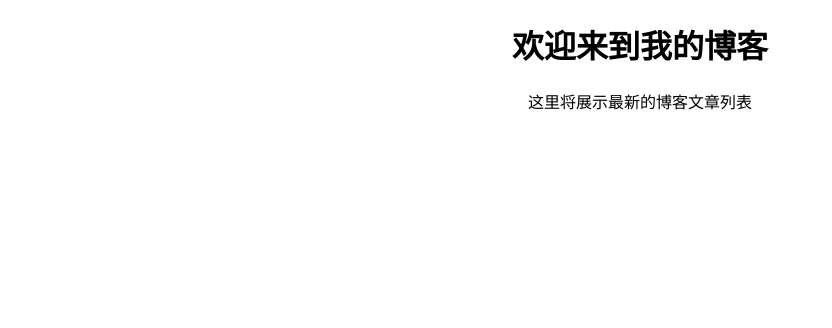
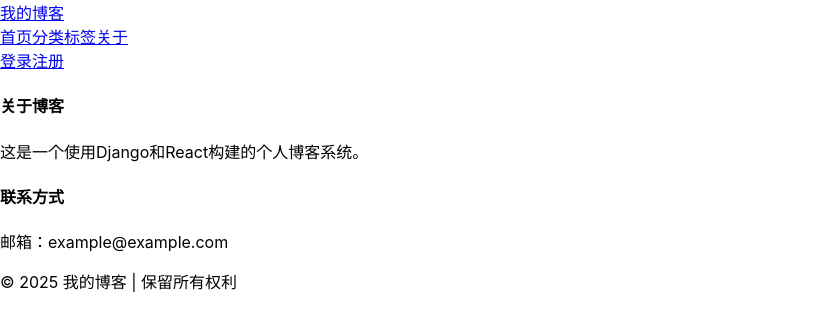
Before and after one commit to SaintFore/BlogEt, a React (Create React App) app in the folder frontend/: page / in a window 1280 px wide. Shown: the top 328 px of the page, without its empty margins (0-832 px from the left). Built offline with nearby package versions, Linux system fonts and the light colour scheme.

Commit message:
添加一些组件

```diff
--- a/frontend/src/App.js
+++ b/frontend/src/App.js
@@ -1,13 +1,16 @@
 import React from 'react';
-import { RouterProvider } from 'react-router-dom';
+import { BrowserRouter as Router, Routes, Route, BrowserRouter } from 'react-router-dom';
 import router from './routes';
+import Layout from './components/layout/Layout/Layout';
 import './App.css';
 
 function App() {
   return (
-    <div className="App">
-      <RouterProvider router={router} />
-    </div>
+    <BrowserRouter>
+      <Layout>
+
+      </Layout>
+    </BrowserRouter>
   );
 }
 
--- /dev/null
+++ b/frontend/src/components/layout/Footer/Footer.js
@@ -0,0 +1,24 @@
+import React from 'react';
+import './Footer.css';
+
+function Footer() {
+  return (
+    <footer className="footer">
+      <div className="footer-content">
+        <div className="footer-section">
+          <h4>关于博客</h4>
+          <p>这是一个使用Django和React构建的个人博客系统。</p>
+        </div>
+        <div className="footer-section">
+          <h4>联系方式</h4>
+          <p>邮箱：example@example.com</p>
+        </div>
+      </div>
+      <div className="footer-bottom">
+        <p>&copy; {new Date().getFullYear()} 我的博客 | 保留所有权利</p>
+      </div>
+    </footer>
+  );
+}
+
+export default Footer;
--- /dev/null
+++ b/frontend/src/components/layout/Layout/Layout.js
@@ -0,0 +1,18 @@
+import React from 'react';
+import Navbar from '../Navbar/Navbar';
+import Footer from '../Footer/Footer';
+import './Layout.css';
+
+function Layout({ children }) {
+  return (
+    <div className="layout">
+      <Navbar />
+      <main className="content">
+        {children}
+      </main>
+      <Footer />
+    </div>
+  );
+}
+
+export default Layout;
--- /dev/null
+++ b/frontend/src/components/layout/Navbar/Navbar.js
@@ -0,0 +1,25 @@
+import React from 'react';
+import { Link } from 'react-router-dom';
+import './Navbar.css';
+
+function Navbar() {
+  return (
+    <nav className="navbar">
+      <div className="navbar-brand">
+        <Link to="/">我的博客</Link>
+      </div>
+      <div className="navbar-links">
+        <Link to="/" className="nav-link">首页</Link>
+        <Link to="/categories" className="nav-link">分类</Link>
+        <Link to="/tags" className="nav-link">标签</Link>
+        <Link to="/about" className="nav-link">关于</Link>
+      </div>
+      <div className="navbar-auth">
+        <Link to="/login" className="nav-link">登录</Link>
+        <Link to="/register" className="nav-link">注册</Link>
+      </div>
+    </nav>
+  );
+}
+
+export default Navbar;
```
Also changed, not shown: frontend/src/routes.js (+20 -20 lines), frontend/src/components/layout/Footer/Footer.css (added), frontend/src/components/layout/Layout/Layout.css (added), frontend/src/components/layout/Navbar/Navbar.css (added), 1 other file (tests, documents, lock files or other folders).
